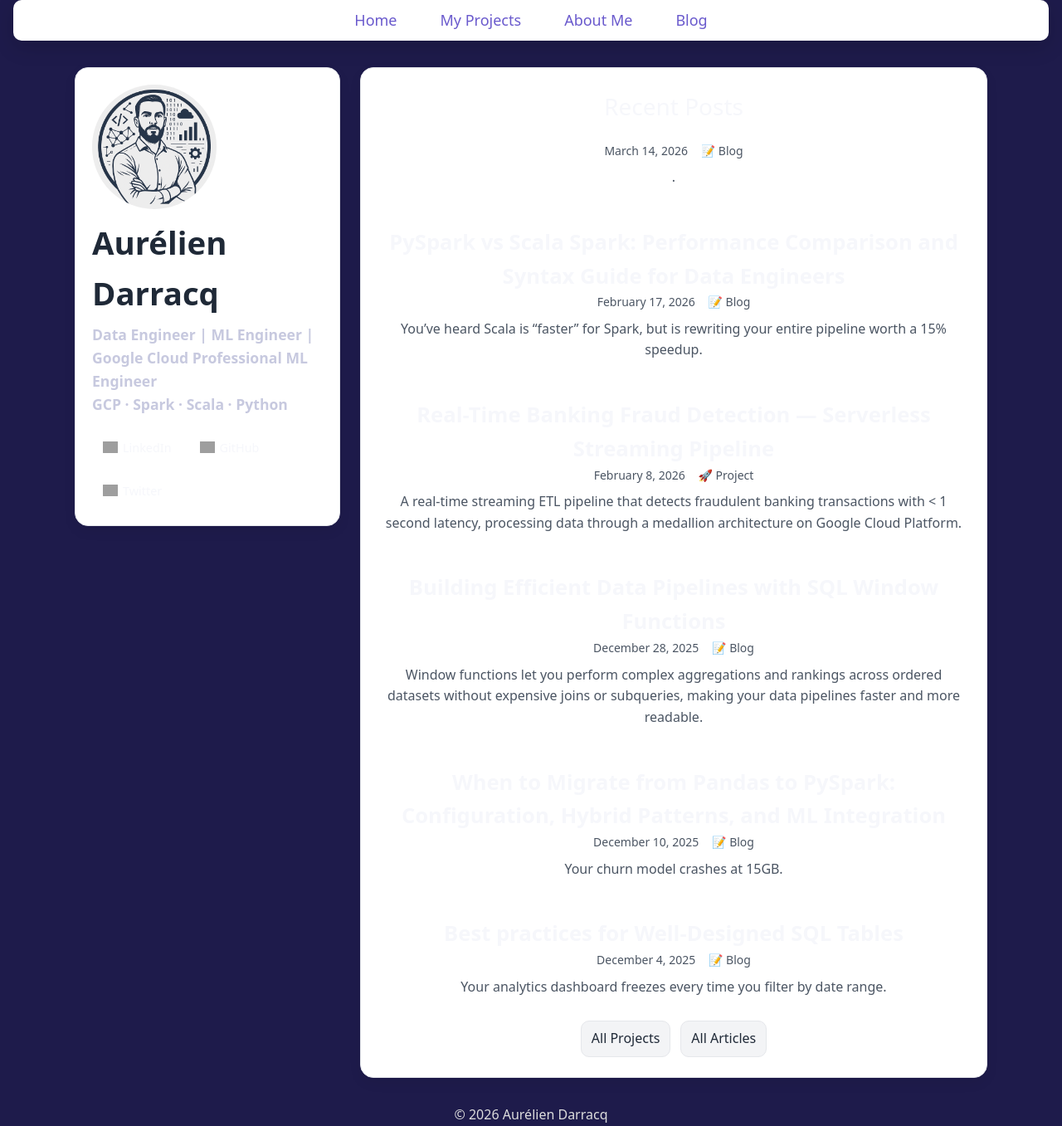
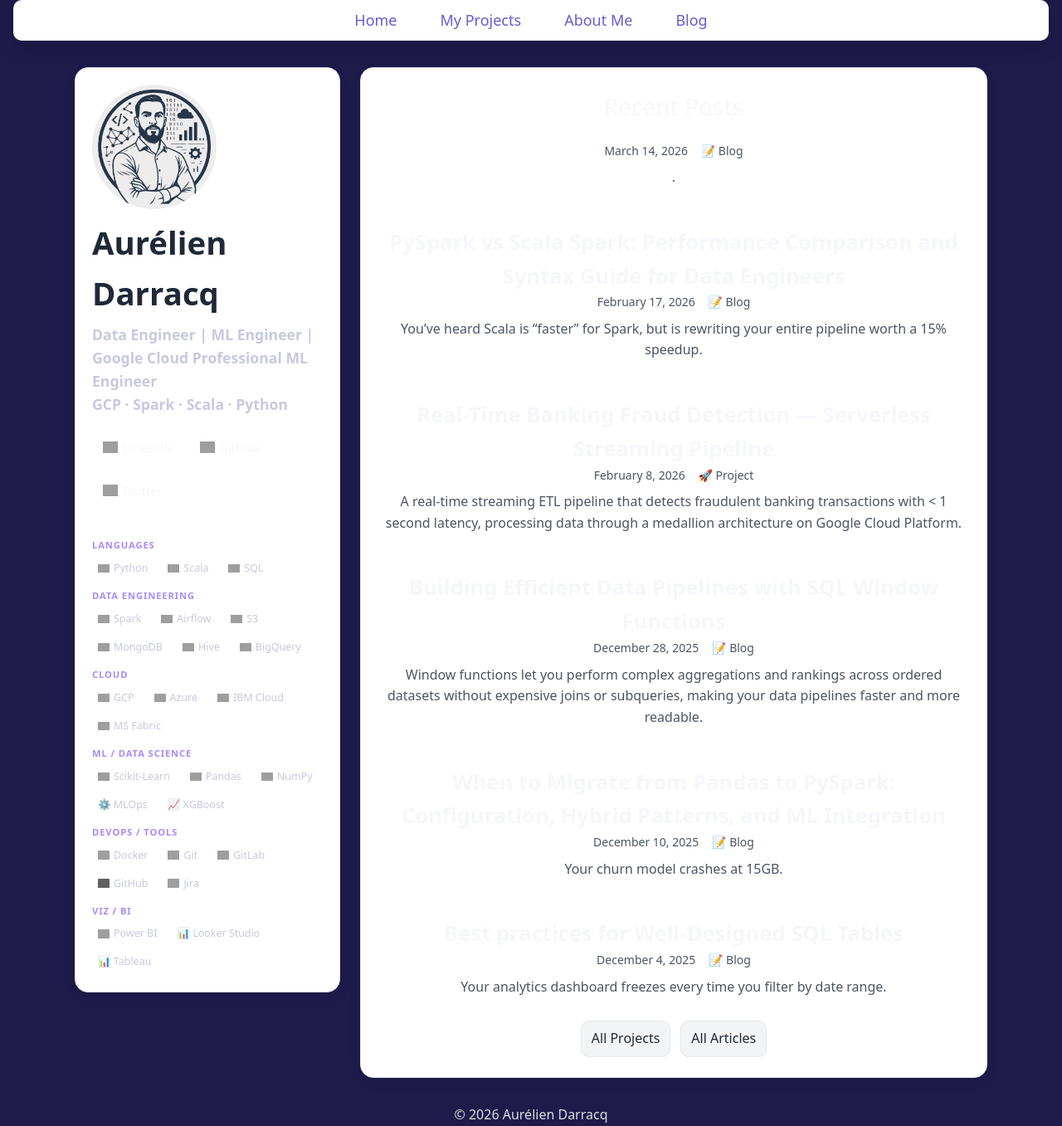
Before and after one commit to aurelpow/portofolio-website, a Jekyll site: the page built from index.md, in a window 1280 px wide and 1357 px high. Shown: the whole window at 83% size. Built offline with Jekyll 4.4.1, drawn with Linux system fonts in a browser that asks for light colours; grey boxes are pictures that could not be loaded.

Commit message:
[C019] : Add skills section to home profile card

```diff
--- a/assets/css/site.css
+++ b/assets/css/site.css
@@ -250,6 +250,53 @@ h2 {
   object-fit: contain;
   border-radius: 3px;
   display: inline-block;
+}
+
+/* skills section inside profile card */
+.profile-skills{
+  margin-top: 20px;
+  border-top: 1px solid rgba(255,255,255,.12);
+  padding-top: 14px;
+}
+.skills-label{
+  font-size: .7rem;
+  font-weight: 700;
+  letter-spacing: .08em;
+  text-transform: uppercase;
+  color: var(--accent);
+  margin: 10px 0 5px;
+}
+.skills-label:first-child{ margin-top: 0; }
+.skills-row{
+  display: flex;
+  flex-wrap: wrap;
+  gap: 6px;
+  margin-bottom: 2px;
+}
+.skill-pill{
+  display: inline-flex;
+  align-items: center;
+  gap: 5px;
+  background: rgba(255,255,255,.07);
+  border: 1px solid rgba(255,255,255,.14);
+  border-radius: 999px;
+  padding: 3px 10px 3px 6px;
+  font-size: .78rem;
+  color: var(--muted);
+  white-space: nowrap;
+  transition: background .15s ease, color .15s ease;
+}
+.skill-pill:hover{
+  background: rgba(167,139,250,.18);
+  border-color: rgba(167,139,250,.35);
+  color: var(--text);
+}
+.skill-pill img{
+  width: 14px; height: 14px;
+  object-fit: contain;
+  border-radius: 2px;
+  display: inline-block;
+  flex-shrink: 0;
 }
 
 /* responsive: stack on mobile */
--- a/index.md
+++ b/index.md
@@ -19,6 +19,61 @@ title: Home
       <a href="https://x.com/aureldata" target="_blank">
         <img src="https://img.freepik.com/free-vector/new-2023-twitter-logo-x-icon-design_1017-45418.jpg?size=338&ext=jpg" alt="Twitter Logo"> Twitter
       </a>
+    </div>
+
+    <!-- SKILLS -->
+    <div class="profile-skills">
+
+      <p class="skills-label">Languages</p>
+      <div class="skills-row">
+        <span class="skill-pill"><img src="https://cdn.jsdelivr.net/gh/devicons/devicon@latest/icons/python/python-original.svg" alt="">Python</span>
+        <span class="skill-pill"><img src="https://cdn.jsdelivr.net/gh/devicons/devicon@latest/icons/scala/scala-original.svg" alt="">Scala</span>
+        <span class="skill-pill"><img src="https://cdn.jsdelivr.net/gh/devicons/devicon@latest/icons/sqldeveloper/sqldeveloper-original.svg" alt="">SQL</span>
+      </div>
+
+      <p class="skills-label">Data Engineering</p>
+      <div class="skills-row">
+        <span class="skill-pill"><img src="https://cdn.jsdelivr.net/gh/devicons/devicon@latest/icons/apachespark/apachespark-original.svg" alt="">Spark</span>
+        <span class="skill-pill"><img src="https://cdn.jsdelivr.net/gh/devicons/devicon@latest/icons/apacheairflow/apacheairflow-original.svg" alt="">Airflow</span>
+        <span class="skill-pill"><img src="https://cdn.jsdelivr.net/gh/devicons/devicon@latest/icons/amazonwebservices/amazonwebservices-plain-wordmark.svg" alt="">S3</span>
+        <span class="skill-pill"><img src="https://cdn.jsdelivr.net/gh/devicons/devicon@latest/icons/mongodb/mongodb-original.svg" alt="">MongoDB</span>
+        <span class="skill-pill"><img src="https://cdn.jsdelivr.net/gh/devicons/devicon@latest/icons/hadoop/hadoop-original.svg" alt="">Hive</span>
+        <span class="skill-pill"><img src="https://cdn.jsdelivr.net/gh/devicons/devicon@latest/icons/googlecloud/googlecloud-original.svg" alt="">BigQuery</span>
+      </div>
+
+      <p class="skills-label">Cloud</p>
+      <div class="skills-row">
+        <span class="skill-pill"><img src="https://cdn.jsdelivr.net/gh/devicons/devicon@latest/icons/googlecloud/googlecloud-original.svg" alt="">GCP</span>
+        <span class="skill-pill"><img src="https://cdn.jsdelivr.net/gh/devicons/devicon@latest/icons/azure/azure-original.svg" alt="">Azure</span>
+        <span class="skill-pill"><img src="https://upload.wikimedia.org/wikipedia/commons/2/24/IBM_Cloud_logo.png" alt="">IBM Cloud</span>
+        <span class="skill-pill"><img src="https://static.wikia.nocookie.net/logopedia/images/a/aa/Microsoft_Fabric_2023.svg/revision/latest?cb=20230528223239" alt="MS Fabric" style="border-radius:2px">MS Fabric</span>
+      </div>
+
+      <p class="skills-label">ML / Data Science</p>
+      <div class="skills-row">
+        <span class="skill-pill"><img src="https://cdn.jsdelivr.net/gh/devicons/devicon@latest/icons/scikitlearn/scikitlearn-original.svg" alt="">Scikit-Learn</span>
+        <span class="skill-pill"><img src="https://cdn.jsdelivr.net/gh/devicons/devicon@latest/icons/pandas/pandas-original.svg" alt="">Pandas</span>
+        <span class="skill-pill"><img src="https://cdn.jsdelivr.net/gh/devicons/devicon@latest/icons/numpy/numpy-original.svg" alt="">NumPy</span>
+        <span class="skill-pill">⚙️ MLOps</span>
+        <span class="skill-pill">📈 XGBoost</span>
+      </div>
+
+      <p class="skills-label">DevOps / Tools</p>
+      <div class="skills-row">
+        <span class="skill-pill"><img src="https://cdn.jsdelivr.net/gh/devicons/devicon@latest/icons/docker/docker-original.svg" alt="">Docker</span>
+        <span class="skill-pill"><img src="https://cdn.jsdelivr.net/gh/devicons/devicon@latest/icons/git/git-original.svg" alt="">Git</span>
+        <span class="skill-pill"><img src="https://cdn.jsdelivr.net/gh/devicons/devicon@latest/icons/gitlab/gitlab-original.svg" alt="">GitLab</span>
+        <span class="skill-pill"><img src="https://cdn.jsdelivr.net/gh/devicons/devicon@latest/icons/github/github-original-wordmark.svg" alt="" style="filter:invert(1)">GitHub</span>
+        <span class="skill-pill"><img src="https://cdn.jsdelivr.net/gh/devicons/devicon@latest/icons/jira/jira-original.svg" alt="">Jira</span>
+      </div>
+
+      <p class="skills-label">Viz / BI</p>
+      <div class="skills-row">
+        <span class="skill-pill"><img src="https://1000logos.net/wp-content/uploads/2022/12/Power-BI-Logo-2013.png" alt="">Power BI</span>
+        <span class="skill-pill">📊 Looker Studio</span>
+        <span class="skill-pill">📊 Tableau</span>
+      </div>
+
     </div>
   </aside>
 
```
